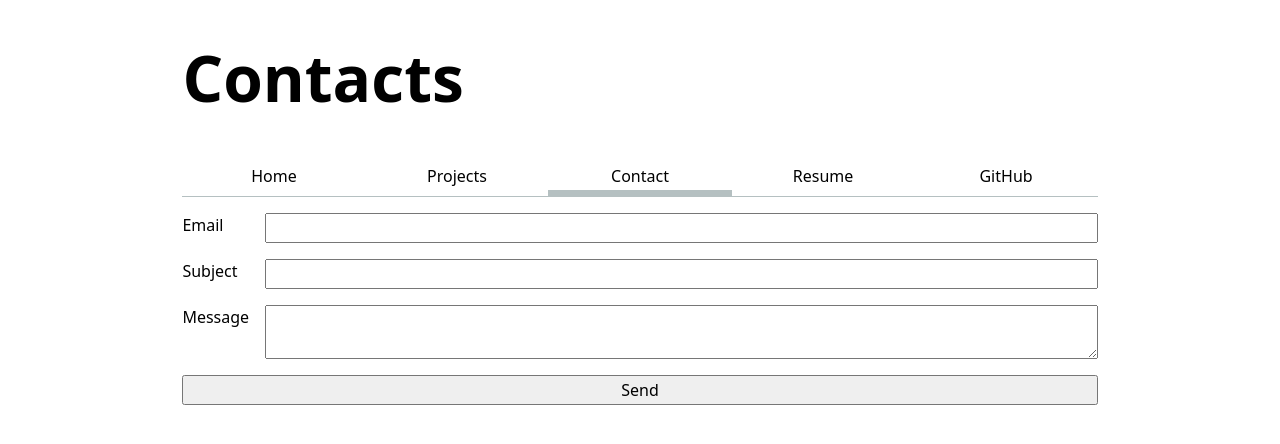
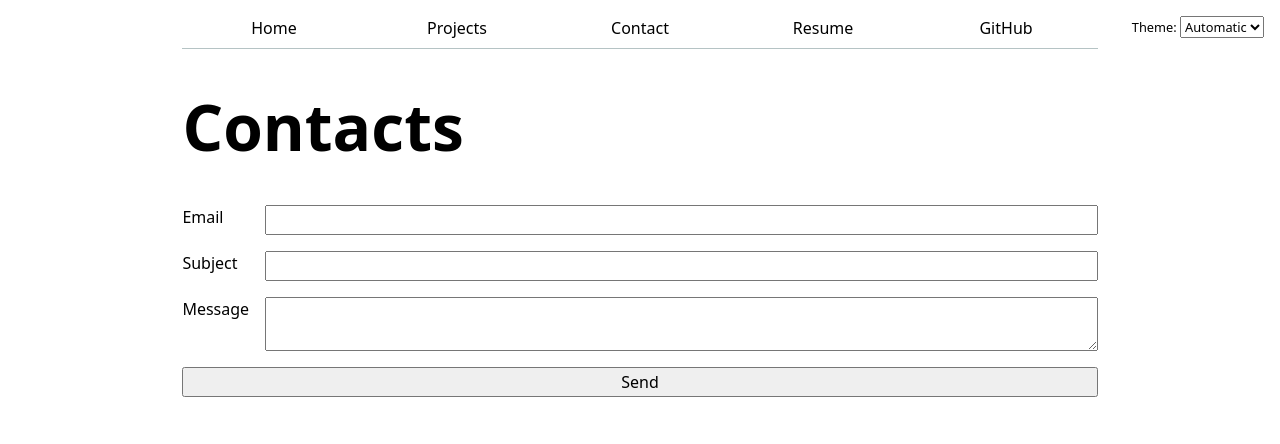
Before and after one commit to j1rivas-beep/portfolio, a plain HTML site: page contact/index.html in a window 1280 px wide. Drawn offline with Linux system fonts and the light colour scheme.

Commit message:
Lab 3 Jss

```diff
--- a/contact/index.html
+++ b/contact/index.html
@@ -5,16 +5,11 @@
     <meta name="viewport" content="width=device-width, initial-scale=1.0">
     <title>Contact - Jacob Rivas</title>
     <link rel="stylesheet" href="../style.css">
+    <script src="../global.js" type="module"></script>
 </head>
 <body>
     <h1>Contacts</h1>
-     <nav>
-        <a href="../index.html">Home</a>
-        <a href="../projects/index.html">Projects</a>
-        <a href="index.html"class="current">Contact</a>
-        <a href="../resume/index.html">Resume</a>
-    <a href="https://github.com/j1rivas-beep" target="_blank">GitHub</a>
-    </nav>
+
     <form action="mailto:j1rivas@ucsd.edu" method="POST" enctype="text/plain">
 
         <label>
--- /dev/null
+++ b/global.js
@@ -0,0 +1,80 @@
+console.log('IT’S ALIVE!');
+
+
+function $$(selector, context = document) {
+  return Array.from(context.querySelectorAll(selector));
+}
+let pages = [
+    { url: '', title: 'Home' },
+    { url: 'projects/', title: 'Projects' },
+    { url: 'contact/', title: 'Contact' },
+    { url: 'resume/', title: 'Resume' },
+    { url: 'https://github.com/j1rivas-beep', title: 'GitHub' }
+];
+
+// 2. Choose the base path for local development or GitHub Pages
+const BASE_PATH =
+    location.hostname === 'localhost' || location.hostname === '127.0.0.1'
+        ? '/'
+        : '/portfolio/';
+
+// 3. Create the navigation bar
+let nav = document.createElement('nav');
+document.body.prepend(nav);
+
+document.body.insertAdjacentHTML(
+    'afterbegin',
+    `
+    <label class="color-scheme">
+        Theme:
+        <select>
+            <option value="light dark">Automatic</option>
+            <option value="light">Light</option>
+            <option value="dark">Dark</option>
+        </select>
+    </label>
+    `
+);
+let select = document.querySelector('select');
+select.addEventListener('input', function (event) {
+    document.documentElement.style.setProperty(
+        'color-scheme',
+        event.target.value
+    );
+
+    localStorage.colorScheme = event.target.value;
+});
+if ('colorScheme' in localStorage) {
+    document.documentElement.style.setProperty(
+        'color-scheme',
+        localStorage.colorScheme
+    );
+
+    select.value = localStorage.colorScheme;
+}
+// 4. Create a link for every page
+for (let p of pages) {
+    let url = p.url;
+    let title = p.title;
+
+    if (!url.startsWith('http')) {
+        url = BASE_PATH + url;
+    }
+
+    let a = document.createElement('a');
+
+    a.href = url;
+    a.textContent = title;
+
+
+    if (a.host === location.host && a.pathname === location.pathname) {
+      a.classList.add('current');
+    }
+
+// Open external links in a new tab
+if (a.host !== location.host) {
+    a.target = '_blank';
+}
+
+nav.append(a);
+}
--- a/style.css
+++ b/style.css
@@ -1,3 +1,9 @@
+html {
+    color-scheme: light dark;
+    --color-accent: oklch(65% 50% 0);
+    accent-color: var(--color-accent);
+}
+
 html {
     --color-accent: oklch(67.849% 0.29211 321.759);
     accent-color: var(--color-accent);
@@ -10,9 +16,11 @@ body {
 
 }
 nav {
+    --border-color: oklch(50% 10% 200 / 40%);
+
     display: flex;
     margin-bottom: 1em;
-    border-bottom: 1px solid oklch(80% 3% 200);
+    border-bottom: 1px solid var(--border-color);
 }
 
 nav a {
@@ -24,7 +32,7 @@ nav a {
 }
 
 nav a.current {
-    border-bottom: 0.4em solid oklch(80% 3% 200);
+    border-bottom: 0.4em solid var(--border-color);
     padding-bottom: 0.1em;
 }
 nav a:hover {
@@ -33,7 +41,8 @@ nav a:hover {
 
 input,
 textarea,
-button {
+button,
+select {
     font: inherit;
 }
 
@@ -81,3 +90,9 @@ h6 {
 h1 {
     font-size: 400%;
 }
+label.color-scheme {
+    position: absolute;
+    top: 1rem;
+    right: 1rem;
+    font-size: 80%;
+}
```
Also changed, not shown: index.html (+2 -7 lines), projects/index.html (+2 -7 lines), resume/index.html (+2 -7 lines).
